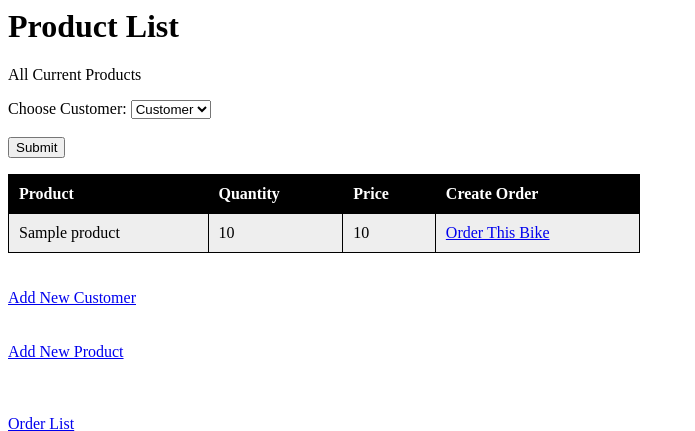
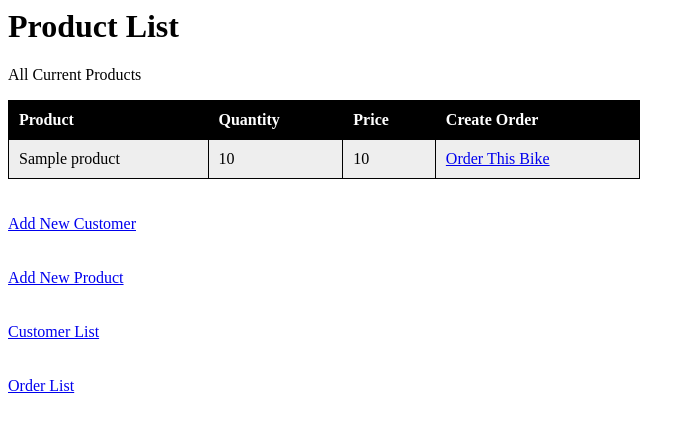
Before and after one commit to KBastow/bikeshop, a Flask app: template templates/productlist.html in a window 1280 px wide. Shown: the top 431 px of the page, without its empty margins (0-695 px from the left). Run offline with Flask 2, Linux system fonts and the light colour scheme; the template is opened without the code that fills it: most values are stand-ins (such as "Sample title", 1, 10 or a date in 2020).

Commit message:
Update 12/03/2021 - 16:00

```diff
--- a/app.py
+++ b/app.py
@@ -147,7 +147,11 @@ def add_order(pid, cid):
 @app.route("/customerlist")
 def customer_list():
     customer = models.Customer.query.all()
+    # return render_template()
+    # return redirect('/productlist')
     return render_template("customerlist.html", customer=customer)
+
+
 
 # PRODUCT LIST
 
--- a/templates/customerlist.html
+++ b/templates/customerlist.html
@@ -32,13 +32,15 @@
                 <tr>
                     <th>First Name</th>
                     <th>Last Name</th>
-                    <th>Customer iD</th>
+                    <th>Email Address</Address></th>
+                    <th>Create Order</th>
                 </tr>
                 {% for c in customer %}
                 <tr>
                     <td>{{ c.first_name }}</td>
                     <td>{{ c.last_name }}</td>
                     <td>{{ c.email_address }}</td>
+                    <td> <a href ="/productlist/{{c.id}}">Show Me The Bikes</a></td>
                 </tr> {% endfor %}
             </table>
             <br>
--- a/templates/productlist.html
+++ b/templates/productlist.html
@@ -28,19 +28,6 @@
         <h1>Product List</h1>
         <p>All Current Products</p>
         <div>
-            <!-- crrate drop down that customers passed in, once picked get id from customer which will be c.id -->
-            <form action="/customerlist">
-            <label for="customer_id">Choose Customer:</label>
-            <select name="customer" c.id="customer">
-                <option value="customer_id">Customer</option>
-                <!-- <option value="saab">Saab</option>
-                <option value="opel">Opel</option>
-                <option value="audi">Audi</option> -->
-            </select>
-            <br><br>
-            <input type="submit" value="Submit">
-            </form>
-            </div>
             </div>
             <table style="width:50%">
                 <tr>
@@ -54,7 +41,7 @@
                     <td>{{ p.product }}</td>
                     <td>{{ p.quantity }}</td>
                     <td>{{ p.price }}</td>
-                    <td> <a href ="/addorder/{{p.id}}/{{c.id}}">Order This Bike</a></td>
+                    <td><a href ="/addorder/{{p.id}}">Order This Bike</a></td>
                 </tr> {% endfor %}
             </table>
             <br>
@@ -62,7 +49,7 @@
             <br>
             <br> <a href="{{url_for('add_product')}}" type="button">Add New Product</a> </br>
             <br>
-            <!-- <br> <a href="{{url_for('customer_list')}}" type="button">Customer List</a> </br> -->
+            <br> <a href="{{url_for('customer_list')}}" type="button">Customer List</a> </br>
             <br>
             <br> <a href="{{url_for('order_list')}}" type="button">Order List</a> </br>
         </div>
```
Also changed, not shown: tests/__init__.py (added), tests/test_app.py (added).
